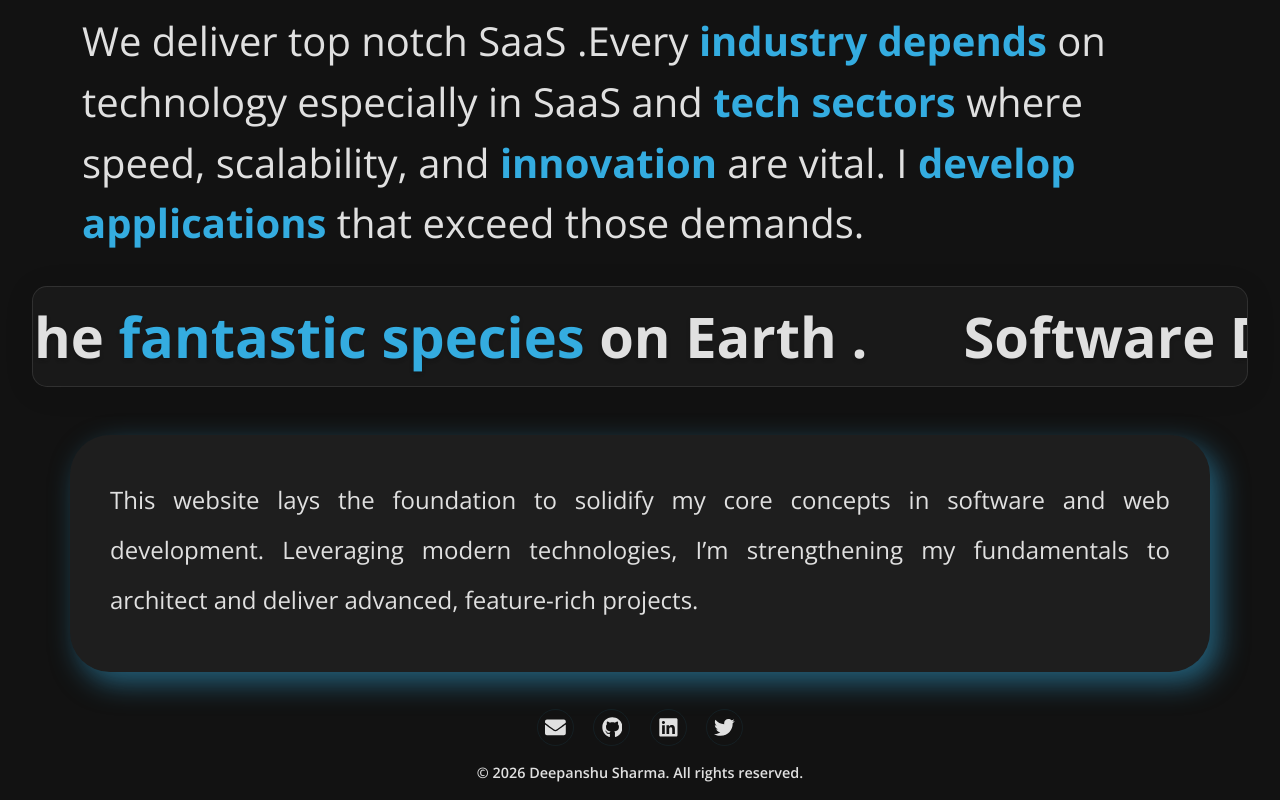
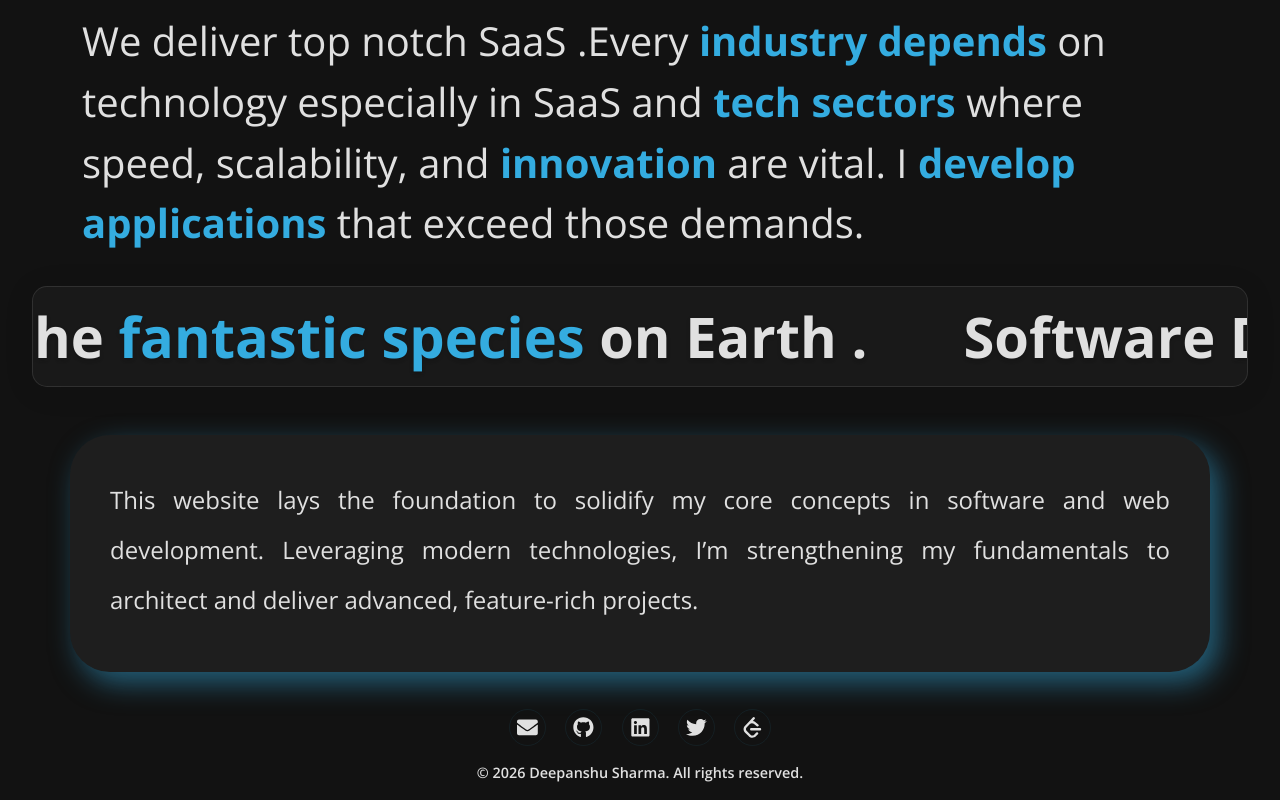
Before and after one commit to deepanshu1420/PersonalPortfolio-React, a React (Create React App) app: page / in a window 1280 px wide. Shown: the part 639-1439 px from the top of the page. Built offline with nearby package versions, Linux system fonts and the light colour scheme.

Commit message:
Added LeetCode profile icon to footer social links!

```diff
--- a/src/website/Home.jsx
+++ b/src/website/Home.jsx
@@ -7,6 +7,7 @@ import gsap from 'gsap';
 import { useGSAP } from '@gsap/react';
 // ✅ IMPORT THE ICONS
 import { FaPaperPlane, FaCloudSun, FaGithub, FaLinkedin, FaTwitter, FaEnvelope } from 'react-icons/fa';
+import { SiLeetcode } from 'react-icons/si';
 import Typed from 'typed.js';
 
 
@@ -115,6 +116,7 @@ const Home = () => {
                         <a href="https://github.com/deepanshu1420" target="_blank" rel="noreferrer" aria-label="GitHub"><FaGithub /></a>
                         <a href="https://www.linkedin.com/in/deepanshu-sharma12/" target="_blank" rel="noreferrer" aria-label="LinkedIn"><FaLinkedin /></a>
                         <a href="https://x.com/deepanshushh" target="_blank" rel="noreferrer" aria-label="Twitter"><FaTwitter /></a>
+                        <a href="https://leetcode.com/u/deepanshu_999/" target="_blank" rel="noreferrer" aria-label="LeetCode"><SiLeetcode /></a>
                     </div>
                     <p className="copyright">© 2026 Deepanshu Sharma. All rights reserved.</p>
                 </div>
```
